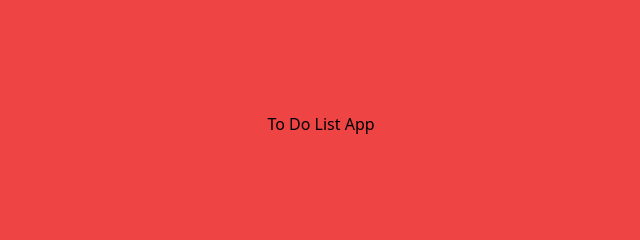
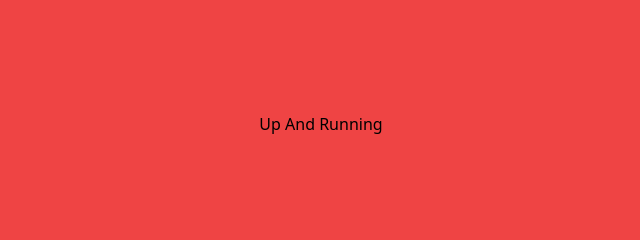
Before and after one commit to jimbits/todolistapp, a website built with Vite: page index.html in a window 1280 px wide. Shown: the top 240 px of the page, 319-959 px from the left. Built offline with nearby package versions, Linux system fonts and the light colour scheme.

Commit message:
nothing really

```diff
--- a/index.html
+++ b/index.html
@@ -11,7 +11,7 @@
   <body>
 
       <header class="bg-red-500 p-28 text-center">
-        <h1>To Do List App</h1>
+        <h1>Up And Running</h1>
       </header>
 
       <main>
--- a/package.json
+++ b/package.json
@@ -3,6 +3,7 @@
   "private": true,
   "version": "0.0.0",
   "type": "module",
+  "git": " https://github.com/jimbits/todolistapp.git",
   "scripts": {
     "dev": "vite",
     "build": "vite build",
```
